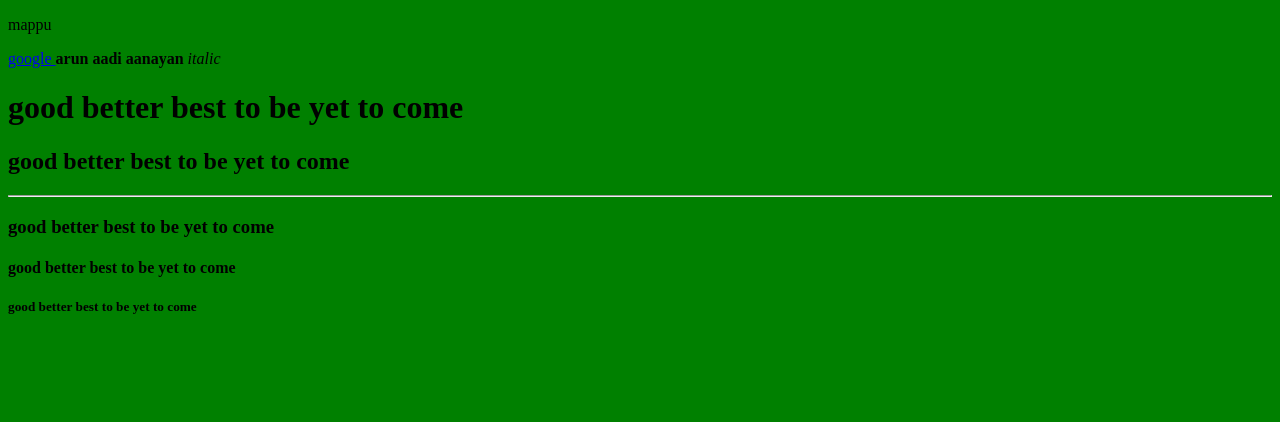
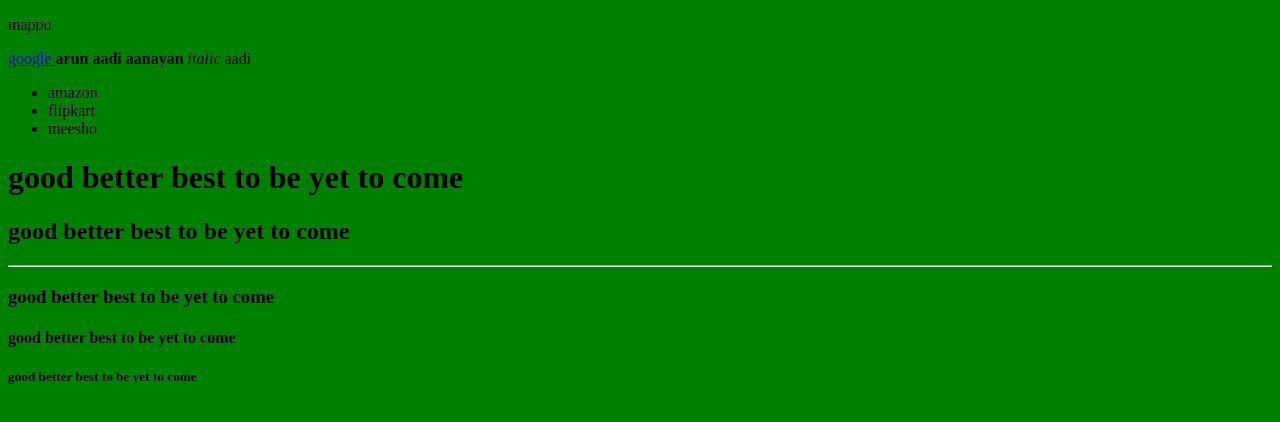
Before and after one commit to arunprasshath/AP123, a plain HTML site: page index.html in a window 1280 px wide. Drawn offline with Linux system fonts and the light colour scheme.

Commit message:
Update index.html

```diff
--- a/index.html
+++ b/index.html
@@ -13,6 +13,12 @@ mappu
 <a href="http://www.google.com"> google </a>
 <b> arun aadi aanayan </b>
 <em> italic </em>
+<bdo> aadi </bdo>
+<ul type="1">
+<li> amazon </li>
+<li> flipkart </li>
+<li> meesho </li>
+</ul>
 <h1> good better best to be yet to come </h1>
 <h2> good better best to be yet to come </h2>
 <hr>
```
